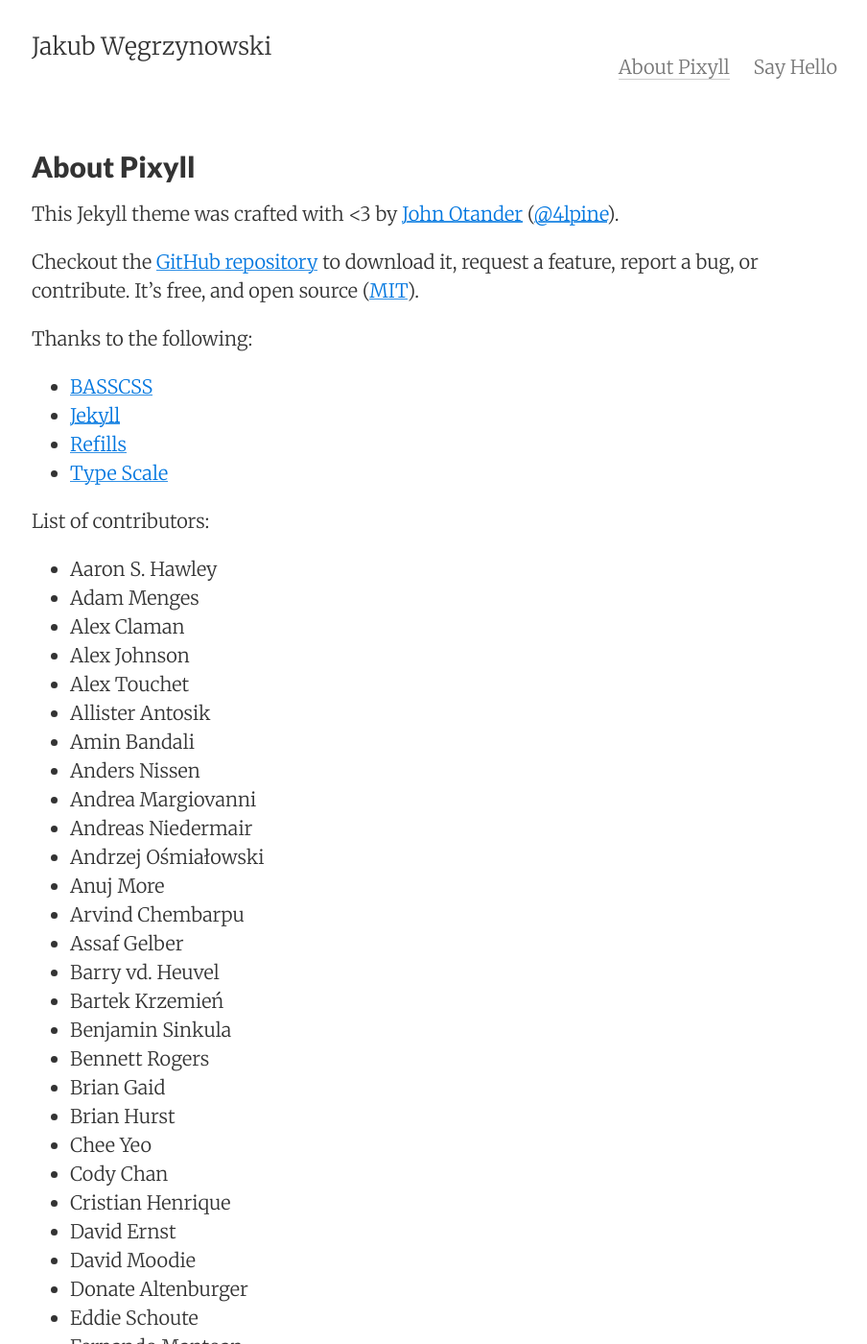
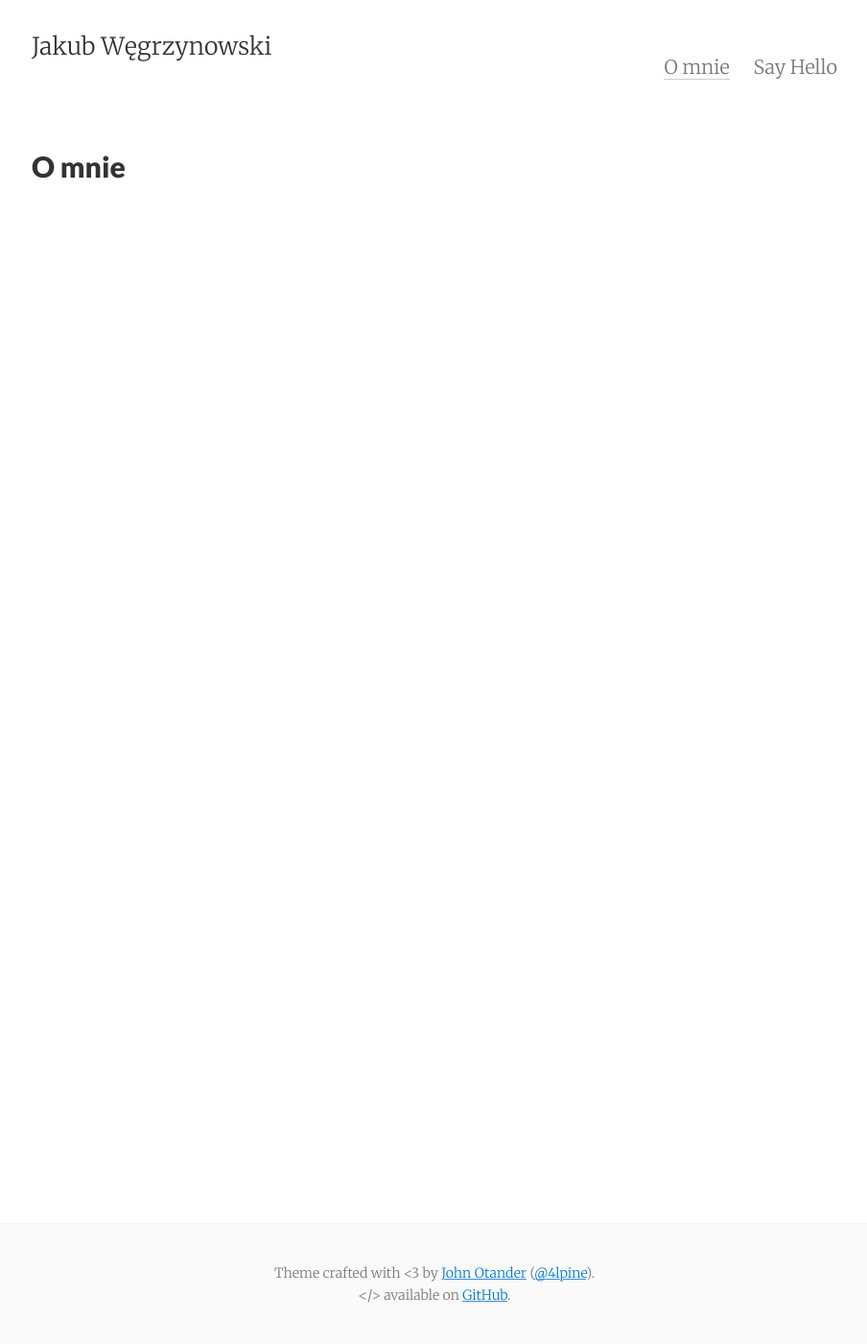
Before and after one commit to Jakub-Florian/Jakub-Florian.github.io, a Jekyll site: the page built from about.md, in a window 1280 px wide and 1400 px high. Shown: the whole window at 96% size, without its empty margins (187-1091 px from the left). Built offline with Jekyll 4.4.1, drawn with Linux system fonts in a browser that asks for light colours; some of the changed text lies outside the part shown.

Commit message:
Tidy navigation and homepage links

```diff
--- a/about.md
+++ b/about.md
@@ -1,94 +1,5 @@
 ---
 layout: page
-title: About Pixyll
-permalink: /about/
-tags: about
+title: O mnie
+permalink: /o-mnie/
 ---
-
-This Jekyll theme was crafted with <3 by [John Otander](https://johno.com/)
-([@4lpine](https://twitter.com/4lpine)).
-
-Checkout the [GitHub repository](https://github.com/johno/pixyll) to download it,
-request a feature, report a bug, or contribute. It's free, and open source
-([MIT](https://opensource.org/licenses/MIT)).
-
-Thanks to the following:
-
-* [BASSCSS](https://basscss.com/)
-* [Jekyll](https://jekyllrb.com/)
-* [Refills](https://refills.bourbon.io/)
-* [Type Scale](https://type-scale.com/)
-
-List of contributors:
-
-- Aaron S. Hawley
-- Adam Menges
-- Alex Claman
-- Alex Johnson
-- Alex Touchet
-- Allister Antosik
-- Amin Bandali
-- Anders Nissen
-- Andrea Margiovanni
-- Andreas Niedermair
-- Andrzej Ośmiałowski
-- Anuj More
-- Arvind Chembarpu
-- Assaf Gelber
-- Barry vd. Heuvel
-- Bartek Krzemień
-- Benjamin Sinkula
-- Bennett Rogers
-- Brian Gaid
-- Brian Hurst
-- Chee Yeo
-- Cody Chan
-- Cristian Henrique
-- David Ernst
-- David Moodie
-- Donate Altenburger
-- Eddie Schoute
-- Fernando Mantoan
-- Gurchet Rai
-- Harish Narayanan
-- Jack Platten
-- Jehan Tremback
-- Jiaxi Gu (Isaac)
-- John Otander
-- Jordan Danielewski
-- Josh Buxton
-- Kirill Kulikov
-- Kyle Maxwell
-- Marta Sztybor
-- Martin Wagner
-- Matthew Graybosch
-- Maxim Tsoy
-- Mete Balci
-- Mike Lloyd
-- Mikhail Grachev
-- mindwind
-- Nick Rakochy
-- Nikolay Georgiev
-- Noel Bautista
-- Oliver Hamlet
-- Onur (e0i)
-- Praveer Gupta
-- Rassol (Karmeye)
-- Renato Fialho
-- Ricky Han
-- Roberto Pesando
-- Ryan Jacobs
-- Scott Martin
-- Selim Eren Bekçe
-- Shruti Rijhwani
-- Steef Hegeman
-- Tehmasp Chaudhri
-- Thomas Galvin
-- Timothy Gu
-- Tom Kraak
-- Vishnu Ks
-- Vladislav Arbatov
-- Wilfred Hughes
-- Yaroslav Yadrishnikov
-- Yee Chie Tu
-- Yeou Chien
```
Also changed, not shown: index.md (+1 -1 lines).
